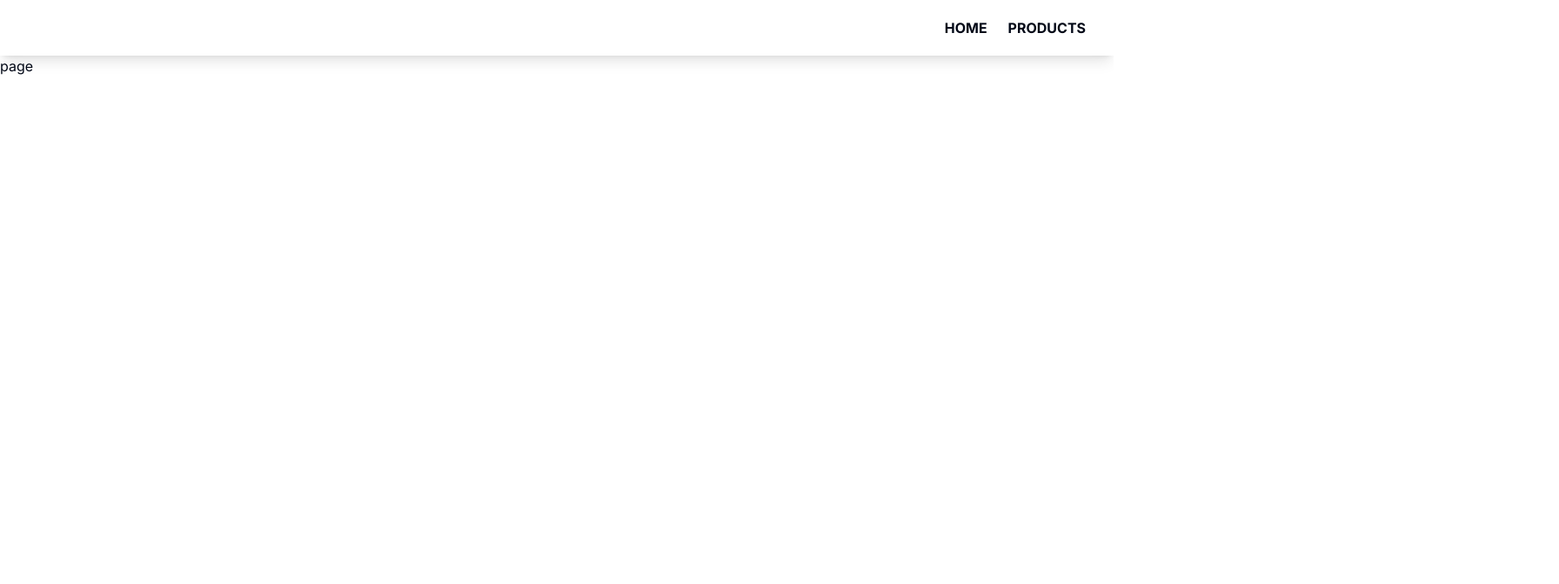
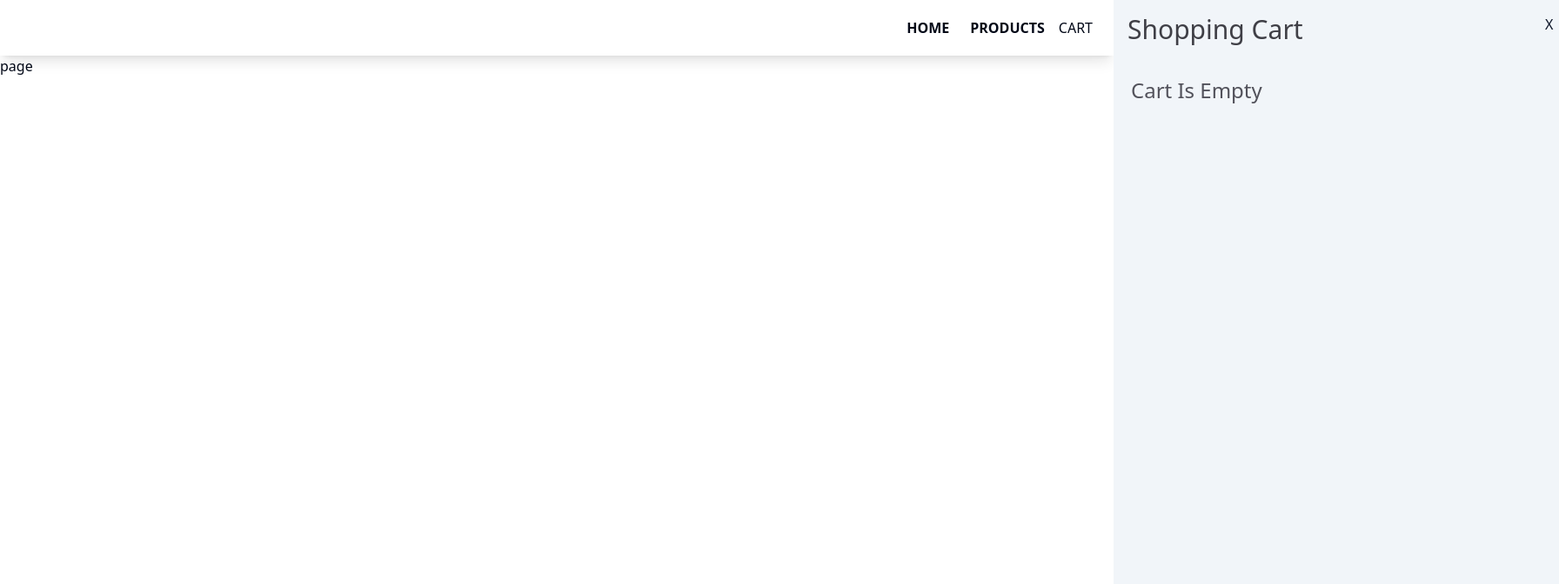
Before and after one commit to Saurav-kattel/saurav_shop_share, a Next.js app: page / in a window 1280 px wide. Shown: the top 672 px of the page at 87% size, 1792 px wide, since content can reach past the window. Built offline with nearby package versions, Linux system fonts and the light colour scheme.

Commit message:
Created adding and deleting functionality in cart

```diff
--- a/package.json
+++ b/package.json
@@ -13,6 +13,7 @@
     "@radix-ui/react-slot": "^1.0.2",
     "@reduxjs/toolkit": "^1.9.7",
     "@types/bcryptjs": "^2.4.4",
+    "@types/uuid": "^9.0.6",
     "bcryptjs": "^2.4.3",
     "class-variance-authority": "^0.7.0",
     "clsx": "^2.0.0",
@@ -24,7 +25,8 @@
     "react-dom": "^18",
     "react-redux": "^8.1.3",
     "tailwind-merge": "^1.14.0",
-    "tailwindcss-animate": "^1.0.7"
+    "tailwindcss-animate": "^1.0.7",
+    "uuid": "^9.0.1"
   },
   "devDependencies": {
     "@types/node": "^20",
--- a/src/app/components/cart/page.tsx
+++ b/src/app/components/cart/Cart.tsx
@@ -1,10 +1,10 @@
 import React from 'react';
 import CartComponent from './CartComponent';
 
-const page = () => {
+const Cart = () => {
     return (
         <CartComponent />
     );
 };
 
-export default page;
+export default Cart;
--- a/src/app/components/cart/CartComponent.tsx
+++ b/src/app/components/cart/CartComponent.tsx
@@ -1,11 +1,86 @@
 "üse client";
-import React from 'react';
-import { useSelector } from 'react-redux';
+import React, { useRef } from 'react';
+import { useDispatch, useSelector } from 'react-redux';
+import { Products } from '../product/ProductComponent';
+import { addToCart, removeItem } from '@/redux/features/cart/cartSlice';
+
+
+type Items = {
+    productId: string;
+    price: number;
+    color: string;
+    size: string;
+    imageUrl: string,
+    productName: string;
+    productQuantity: number;
+    cartId: string;
+};
 
 const CartComponent = () => {
     const cartItem = useSelector((state: any) => state.cart.cartItem);
+    const total = useSelector((state: any) => state.cart.total);
+    const dispatch = useDispatch();
+    const cartRef = useRef<HTMLDivElement>(null);
+    function toggleCart() {
+        if (cartRef.current?.classList.contains("translate-x-0")) {
+            cartRef.current?.classList.remove("translate-x-0");
+            cartRef.current?.classList.add("translate-x-full");
+        } else if (cartRef.current?.classList.contains("translate-x-full")) {
+            cartRef.current?.classList.remove("translate-x-full");
+            cartRef.current?.classList.add("translate-x-0");
+        }
+    }
+    function handleDecreaseDispatch({ product }: { product: Items; }) {
+
+        dispatch(removeItem({
+            productId: product.productId,
+            size: product.size,
+            color: product.color,
+            productQuantity: product.productQuantity,
+            cartId: product.cartId
+        }));
+    }
+    function handleIncreaseDispatch({ product }: { product: Items; }) {
+
+        dispatch(addToCart({
+            productId: product.productId,
+            size: product.size,
+            imageUrl: product.imageUrl,
+            productName: product.productName,
+            color: product.color,
+            productQuantity: product.productQuantity,
+            cartId: product.cartId,
+            price: product.price.toString()
+        }));
+    }
     return (
-        <div>{JSON.stringify(cartItem)}</div>
+        <>
+            <section onClick={toggleCart}>
+                CART
+            </section>
+            <div ref={cartRef} className="w-[40vw] h-[100vh] absolute top-0 right-0  transition  translate-x-full flex flex-col  bg-secondary">
+                <button onClick={toggleCart} className='text-slate-900 w-8 absolute p-4 right-0' > X</button>
+                <h3 className='text-zinc-700 p-4 text-3xl '>Shopping Cart</h3>
+                <div className="">
+                    {cartItem.map((items: Items, idx: number) => {
+                        return <div key={idx} className="flex flex-wrap gap-4 p-4 bg-gray-300 w-[37vw] items-center">
+                            <img className='rounded-sm w-[60px] h-[40px]' src={items.imageUrl} width={60} height={60} alt={items.productName} />
+                            <p className='text-lg font-bold text-zinc-600'>{items.productName} ({items.color}) ({items.size})</p>
+                            <p className='text-zinc-600 text-xl'>${items.price}</p>
+                            <button onClick={() => handleIncreaseDispatch({ product: items })}>+</button>
+                            <p className='text-zinc-600 text-lg ' >{items.productQuantity}</p>
+                            <button onClick={() => handleDecreaseDispatch({ product: items })}>-</button>
+                        </div>;
+                    })}
+                </div>
+                {cartItem.length ?
+                    <div className='text-zinc-700 text-2xl m-2 p-4' >
+                        Total: $ {total}
+                    </div> : <p className='p-5 text-2xl text-zinc-600'>Cart Is Empty</p>
+                }
+
+            </div >
+        </>
     );
 };
 
--- a/src/app/components/navbar/NavBar.tsx
+++ b/src/app/components/navbar/NavBar.tsx
@@ -1,5 +1,9 @@
+"use client";
 import React from 'react';
 import NavItems from './NavItems';
+import Cart from '../cart/Cart';
+import { Provider } from 'react-redux';
+import store from '@/redux/app/store';
 
 const NavBar = () => {
     return (
@@ -10,6 +14,10 @@ const NavBar = () => {
             <div className='flex gap-2'>
                 <NavItems name='home' link='/' />
                 <NavItems name='products' link='/components/product' />
+                <Provider store={store}>
+                    <Cart />
+                </Provider>
+
             </div>
         </div>
     );
--- a/src/app/components/product/[slug]/ProductPage.tsx
+++ b/src/app/components/product/[slug]/ProductPage.tsx
@@ -16,6 +16,7 @@ import Sizes from './Sizes';
 import Colors from './Colors';
 import { useDispatch } from 'react-redux';
 import { addToCart } from '@/redux/features/cart/cartSlice';
+import { v4 } from 'uuid';
 
 export const metadata: Metadata = {
     title: "Product page"
@@ -31,18 +32,19 @@ const ProductPage = ({ product }: { product: Products; }) => {
     const sizeLen = product && product.size.length > 0;
     const colorLen = product.colors && product.colors.length > 0;
     const dispatch = useDispatch();
-    const [selectedSize, setSelectedSize] = useState("");
-    const [selectedColor, setSelectedColor] = useState("");
+    const [selectedSize, setSelectedSize] = useState("M");
+    const [selectedColor, setSelectedColor] = useState("white");
 
     function handleCartDispatch({ product }: { product: Products; }) {
         const payloadValue = {
+            cartId: v4(),
             price: product.price,
             productName: product.name,
             productQuantity: 1,
             productId: product.id,
             imageUrl: product.imageUrl,
-            sizeId: selectedSize,
-            colorId: selectedColor
+            size: selectedSize,
+            color: selectedColor
         };
 
         dispatch(addToCart(payloadValue));
--- a/src/app/components/utils/Provider.tsx
+++ b/src/app/components/utils/Provider.tsx
@@ -3,6 +3,6 @@ import { Provider } from "react-redux";
 import store from "@/redux/app/store";
 import { ReactNode } from "react";
 
-export function Providers({ children }: { children: ReactNode; }) {
-    return <Provider store={store}>{children}</Provider>;
+export default function Providers({ children }: { children: ReactNode; }) {
+    return <Provider store={store} >{children}</Provider>;
 }
--- a/src/app/globals.css
+++ b/src/app/globals.css
@@ -8,6 +8,10 @@
 }
 
 
+body {
+
+  overflow-x: hidden;
+}
 
 @layer base {
   :root {
--- a/src/app/layout.tsx
+++ b/src/app/layout.tsx
@@ -1,17 +1,23 @@
 
-import { Providers as Provider } from '@/app/components/utils/Provider';
+import Providers from '@/app/components/utils/Provider';
 import './globals.css';
-import type { Metadata } from 'next';
-import { Inter } from 'next/font/google';
+import type { Metadata } from 'next';;
 import NavBar from './components/navbar/NavBar';
-import store from '@/redux/app/store';
-const inter = Inter({ subsets: ['latin'] });
+import React from 'react';
+;
 
 export const metadata: Metadata = {
   title: 'Saurav shop',
   description: 'Best e-commerce site into existance',
 };
 
+function App({ children }: { children: React.ReactNode; }) {
+  "use client";
+  return <>
+    <NavBar />
+    {children}
+  </>;
+}
 export default function RootLayout({
   children,
 }: {
@@ -19,12 +25,13 @@ export default function RootLayout({
 }) {
   return (
     <html lang="en">
-      <Provider>
-        <body className={inter.className}>
-          <NavBar />
-          {children}
-        </body>
-      </Provider>
+      <body>
+        <Providers>
+          <App >
+            {children}
+          </App>
+        </Providers>
+      </body>
     </html>
   );
 }
--- a/src/redux/features/cart/cartSlice.ts
+++ b/src/redux/features/cart/cartSlice.ts
@@ -2,12 +2,14 @@ import { createSlice } from "@reduxjs/toolkit";
 export type CartState = {
     total: number,
     cartItem: {
+        cartId: string;
         productName: string,
         productQuantity: number,
         price: string,
         productId: string,
         imageUrl: string,
-        sizeId: string;
+        size: string;
+        color: string;
 
     };
 };
@@ -30,12 +32,13 @@ const cartSlice = createSlice({
     initialState,
     reducers: {
         addToCart: (state, action: { payload: CartState['cartItem']; }) => {
-            if (state.cartItem.length > 0) {
+            console.log(action.payload);
+            if (state.cartItem.length <= 0) {
                 state.cartItem.push(action.payload);
             } else {
                 let shouldPush = true;
                 state.cartItem.map((product: CartState['cartItem']) => {
-                    if (product.productId === action.payload.productId) {
+                    if (product.productId === action.payload.productId && product.color === action.payload.color && product.size === action.payload.size) {
                         shouldPush = false;
                         product.productQuantity++;
                     }
@@ -44,10 +47,25 @@ const cartSlice = createSlice({
                     state.cartItem.push(action.payload);
                 }
             }
-            state.total = calculateTotal(state.cartItem);
+            state.total = calculateTotal({ cart: state.cartItem });
+        },
+        removeItem: (state, action) => {
+            state.cartItem.map((product: CartState['cartItem']) => {
+                const shouldFilter = product.cartId === action.payload.cartId && action.payload.productQuantity <= 1;
+                const shouldDecrease = product.cartId === action.payload.cartId && action.payload.productQuantity > 0;
+                if (shouldFilter) {
+                    state.cartItem = state.cartItem.filter((item: CartState['cartItem']) => item.cartId !== action.payload.cartId);
+                } else if (shouldDecrease) {
+                    product.productQuantity--;
+                }
+            });
+            if (state.total > 0) {
+                state.total = calculateTotal({ cart: state.cartItem });
+            }
         }
-    }
+    },
+
 });
 
 export default cartSlice.reducer;
-export const { addToCart } = cartSlice.actions;
+export const { addToCart, removeItem } = cartSlice.actions;
```
Also changed, not shown: 1 other file (tests, documents, lock files or other folders).
